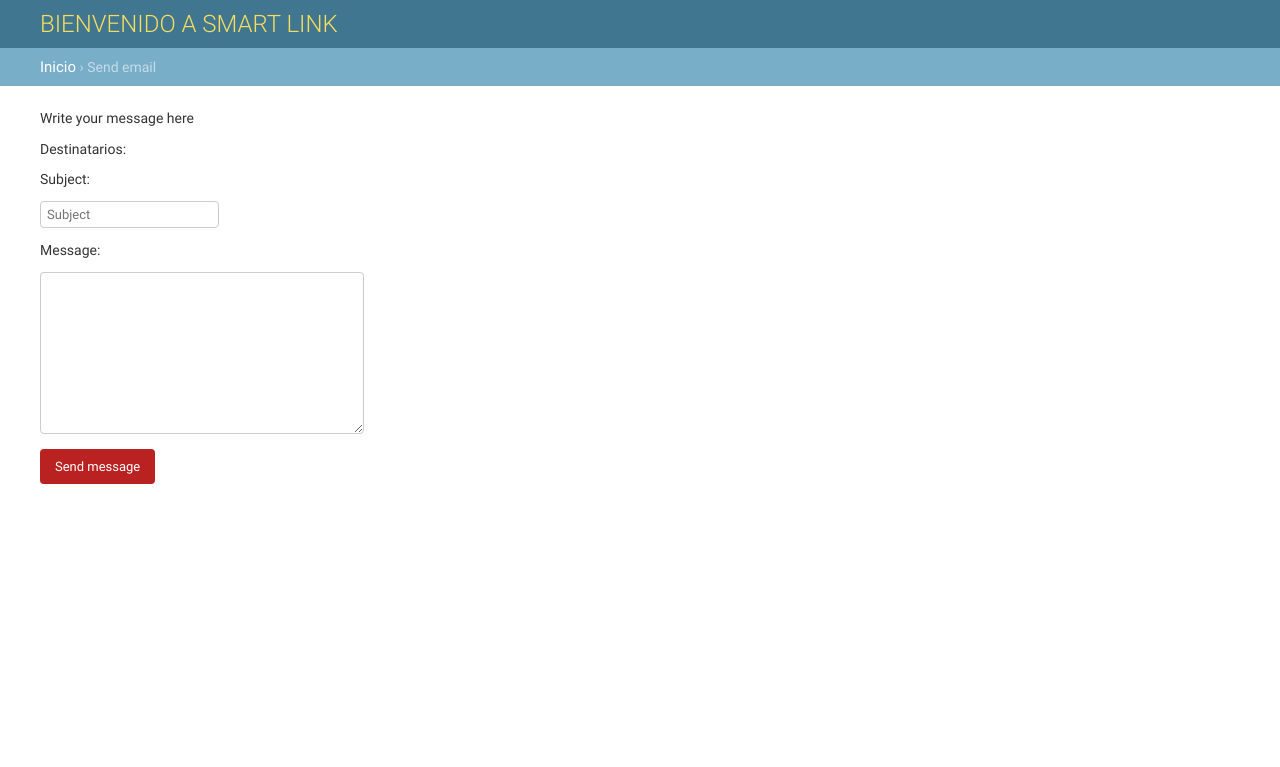
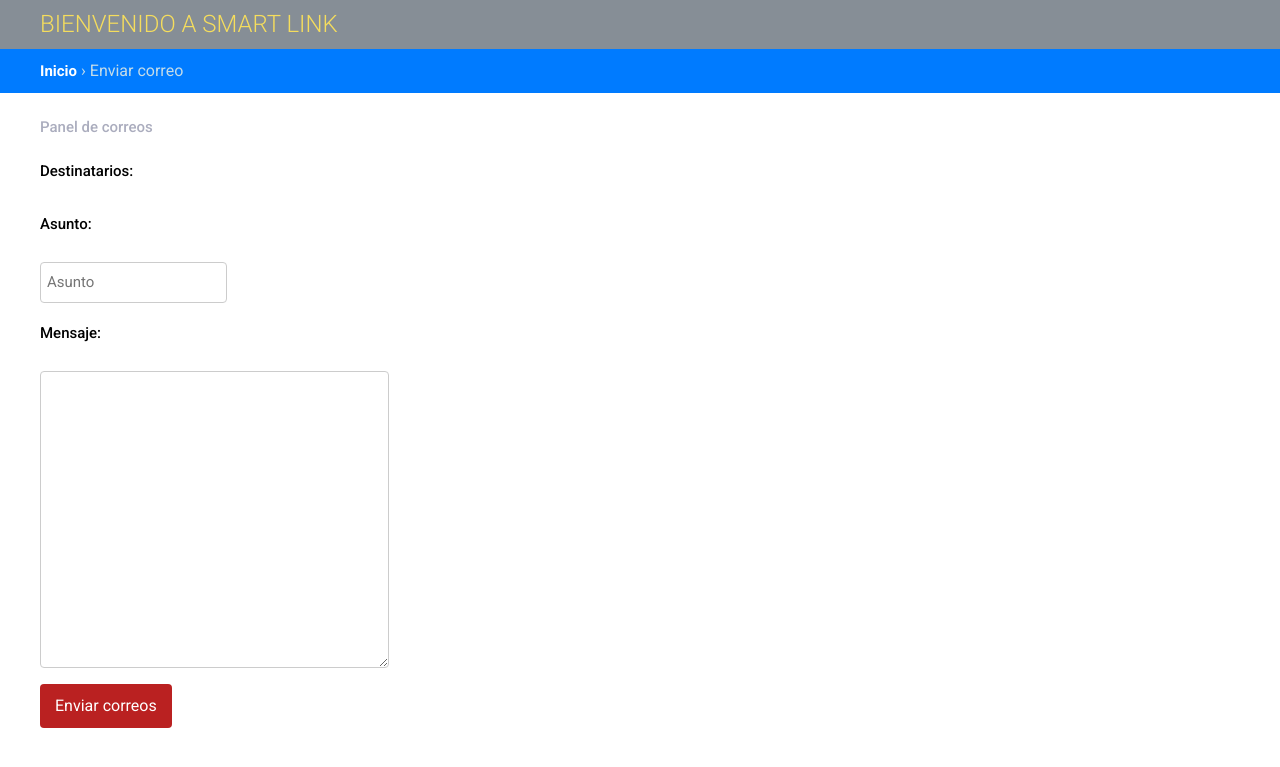
Before and after one commit to osstorres/smartlink, a Django app: a page that uses templates/send_email.html in a window 1280 px wide. Shown: the top 767 px of the page. Run offline with Django 3.2, Linux system fonts and the light colour scheme; parts of the project's set-up code (start-up, migrations or seed data) failed here and were passed over; some libraries are stand-ins or nearby versions.

Commit message:
Commit final

```diff
--- a/apps/smartlink/admin.py
+++ b/apps/smartlink/admin.py
@@ -32,7 +32,7 @@ class UserProfileAdmin(ImportExportModelAdmin):
     user_info.short_description = 'Info'
 
 
-    actions =['send_email']
+    actions =['enviar_correo']
 
 
 
@@ -53,7 +53,7 @@ class UserProfileAdmin(ImportExportModelAdmin):
         return [f for f in formats if f().can_import()]
 
 
-    def send_email(self, request, queryset):
+    def enviar_correo(self, request, queryset):
         form = SendEmailForm(initial={'users': queryset})
 
         return render(request, 'send_email.html', {'form': form})
--- a/apps/smartlink/forms.py
+++ b/apps/smartlink/forms.py
@@ -7,8 +7,8 @@ from django.contrib.auth.forms import UserCreationForm, UserChangeForm
 from tinymce.widgets import TinyMCE
 from ckeditor.widgets import CKEditorWidget
 class SendEmailForm(forms.Form):
-    subject = forms.CharField(widget=forms.TextInput(attrs={'placeholder': ('Subject')}))
-    message =  forms.CharField(widget=CKEditorWidget())
+    asunto = forms.CharField(widget=forms.TextInput(attrs={'placeholder': ('Asunto')}))
+    mensaje =  forms.CharField(widget=CKEditorWidget())
     users = forms.ModelMultipleChoiceField(label="Destinatarios",
                                            queryset=Clientes.objects.all(),
                                            widget=forms.SelectMultiple())
--- a/apps/smartlink/models.py
+++ b/apps/smartlink/models.py
@@ -26,6 +26,7 @@ class Eventos(models.Model):
     ,('Innovation & Bussines day','Innovation & Bussines day'),('OTRO','OTRO'),)
     TIPO_INVITACION_CHOICES = (('Alumno Profesional/Preparatoria','Alumno Profesional/Preparatoria'),('Exatec','Exatec'),('Alumno Maestria Tec','Alumno Maestria Tec'),
     ('Incubado Tec','Incubado Tec'),('Consejero Tec','Consejero Tec'),('Empleado Tec','Empleado Tec'),('Papa/Mama Tec','Papa/Mama Tec'),('General','General'),)
+    PRIORIDAD = (('alta','alta'),('normal','normal'),('ninguna','ninguna'))
 
 
     id = models.AutoField(primary_key=True)
@@ -40,6 +41,7 @@ class Eventos(models.Model):
     tipo_evento = models.CharField(max_length = 200,choices=TIPO_EVENTO_CHOICES)
     concepto_pago = models.CharField(max_length = 300)
     registros = models.ManyToManyField(User, blank = True)
+    prioridad = models.CharField(max_length = 200,choices=PRIORIDAD,default=None)
 
 
     def get_registros(self):
--- a/apps/smartlink/views.py
+++ b/apps/smartlink/views.py
@@ -226,8 +226,8 @@ class SendUserEmails(FormView):
 
     def form_valid(self, form):
         users = form.cleaned_data['users']
-        subject = form.cleaned_data['subject']
-        message = form.cleaned_data['message']
+        subject = form.cleaned_data['asunto']
+        message = form.cleaned_data['mensaje']
         html_content = message
         print("COSITA BIEN HECHA VERDAD DE DIOS : ")
         for x in users:
@@ -235,7 +235,7 @@ class SendUserEmails(FormView):
             #send_mail(subject, message,'smartlink',[x.correo],fail_silently=False)
 
 
-            subject, from_email, to = 'hello', 'from@example.com', x.correo
+            subject, from_email, to = subject, 'SMART LINK', x.correo
             text_content = 'This is an important message.'
 
             msg = EmailMultiAlternatives(subject, text_content, from_email, [to])
--- a/templates/accounts/login.html
+++ b/templates/accounts/login.html
@@ -55,7 +55,7 @@
 
 		<div class="container-login100-form-btn">
 
-			<input class="btn btn-primary" type="submit" value="ingresar">
+			<input class="btn btn-primary" style="cursor:pointer" type="submit" value="ingresar">
 
 		</div>
 
--- a/templates/send_email.html
+++ b/templates/send_email.html
@@ -7,18 +7,24 @@
 {% block breadcrumbs %}
 <div class="breadcrumbs">
 <a href="{% url 'admin:index' %}">{% trans 'Home' %}</a>
-&rsaquo; <span>Send email</span>
+&rsaquo; <span>Enviar correo</span>
 </div>
 {% endblock %}
 
 {% block content %}
-<p>{% blocktrans %}Write your message here{% endblocktrans %}</p>
+<p>{% blocktrans %}Panel de correos{% endblocktrans %}</p>
+
+    <!-- Core Stylesheet -->
+    <link href="{% static 'style.css' %}" rel="stylesheet">
+
+    <!-- Responsive CSS -->
+    <link href="{% static 'css/responsive.css' %}" rel="stylesheet">
 <form method="POST" action="{% url 'email' %}">{% csrf_token %}
     <div>
         <div>
-            <p>{{ form.users.errors }}</p>
-            <p>{{ form.users.label_tag }}</p>
-            <p>
+            <p style="color:black">{{ form.users.errors }}</p>
+            <p style="color:black">{{ form.users.label_tag }}</p>
+            <p style="color:black">
                 {% for user in form.users.initial %}
                     {{ user.correo }}{% if not forloop.last %},&nbsp;{% endif %}
                 {% endfor %}
@@ -30,19 +36,19 @@
             </select>
         </div>
         <div>
-            <p>{{ form.subject.errors }}</p>
-            <p>{{ form.subject.label_tag }}</p>
-            <p>{{ form.subject }}</p>
+            <p style="color:black">{{ form.asunto.errors }}</p>
+            <p style="color:black">{{ form.asunto.label_tag }}</p>
+            <p style="color:black">{{ form.asunto }}</p>
         </div>
         <div>
-                <p>{{ form.media }}</p>
-            <p>{{ form.message.errors }}</p>
-            <p>{{ form.message.label_tag }}</p>
-            <p>{{ form.message }}</p>
+                <p style="color:black">{{ form.media }}</p>
+            <p style="color:black">{{ form.mensaje.errors }}</p>
+            <p style="color:black">{{ form.mensaje.label_tag }}</p>
+            <p style="color:black">{{ form.mensaje }}</p>
 
 
         </div>
-        <input type="submit" value="{% trans 'Send message' %}" />
+        <input type="submit"  class="btn btn-success" value="Enviar correos" />
 
     </div>
 </form>
```
Also changed, not shown: smartlink/settings.py (+4 -4 lines), templates/index.html (+34 -38 lines), apps/smartlink/migrations/0032_eventos_prioridad.py (added).
